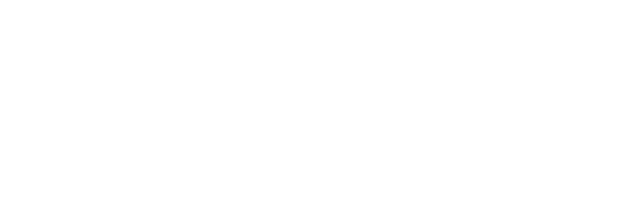
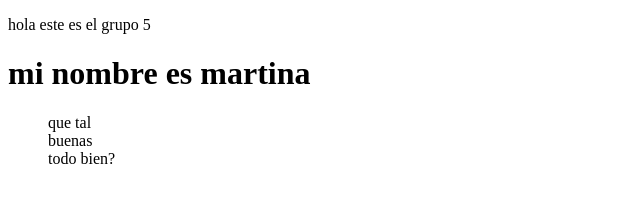
Before and after one commit to alecassera/tp-programacion-, a plain HTML site: page index.html in a window 1280 px wide. Shown: the whole page, without its empty margins (0-640 px from the left). Drawn offline with Linux system fonts and the light colour scheme.

Commit message:
html y css de martina modificados 1vez 03.04.20

```diff
--- a/index.html
+++ b/index.html
@@ -7,6 +7,13 @@
     <link rel="stylesheet" href="style.css">
 </head>
 <body>
-
+    <p> hola este es el grupo 5</p>
+    <h1>mi nombre es martina </h1>
+    <ol>
+        <li>que tal
+        </li>
+        <li>buenas</li>
+        <li>todo bien?</li>
+    </ol>
 </body>
 </html>
--- a/style.css
+++ b/style.css
@@ -0,0 +1,3 @@
+li{
+    list-style-type: none;
+}
```
